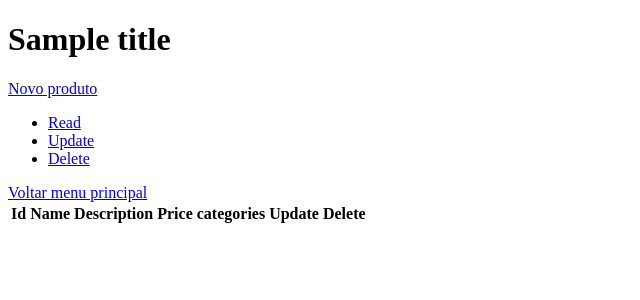
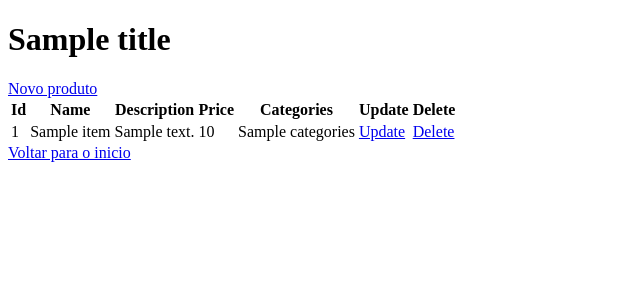
Before and after one commit to VictorSimao/crud-loja, a Flask app: template src/views/web/templates/product.html in a window 1280 px wide. Shown: the top 300 px of the page, without its empty margins (0-640 px from the left). Run offline with Flask 2, Linux system fonts and the light colour scheme; the template is opened without the code that fills it: most values are stand-ins (such as "Sample title", 1, 10 or a date in 2020); lists and menus that the app fills with data are empty.

Commit message:
adicionado listagem

```diff
--- a/src/views/web/start.py
+++ b/src/views/web/start.py
@@ -37,6 +37,14 @@ def product_save():
         controller.update(product_id, name, description, price, categories)
     else:
         controller.create(name, description, price, categories)
+
+    return redirect('/product')
+
+@app.route('/product/delete')
+def product_delete():
+    product_id = request.args.get('id')
+    controlller = ProductController()
+    controlller.delete(product_id)
 
     return redirect('/product')
 
--- a/src/views/web/templates/product.html
+++ b/src/views/web/templates/product.html
@@ -16,17 +16,25 @@
                 <th>Name</th>
                 <th>Description</th>
                 <th>Price</th>
-                <th>categories</th>
+                <th>Categories</th>
                 <th>Update</th>
                 <th>Delete</th>
             </tr>
         </thead>
-    <ul>
-        <li><a href='/product/read'>Read</a></li>
-        <li><a href='/product/update'>Update</a></li>
-        <li><a href='/product/delete'>Delete</a></li>
-    </ul>
-
-    <a href="/product">Voltar menu principal</a>
+        <tbody>
+            {% for item in data %}
+                <tr>
+                    <td>{{item.id}}</td>
+                    <td>{{item.name}}</td>
+                    <td>{{item.description}}</td>
+                    <td>{{item.price}}</td>
+                    <td>{{item.categories}}</td>
+                    <td><a href="/product/form?id={{item.id}}">Update</a></td>
+                    <td><a href="/product/delete?id={{item.id}}">Delete</a></td>
+                </tr>
+            {% endfor %}
+        </tbody>
+    </table>
+    <a href="/">Voltar para o inicio</a>
 </body>
 </html>
```
